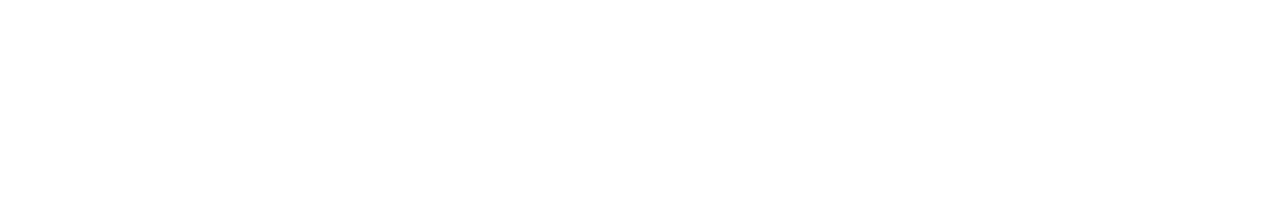
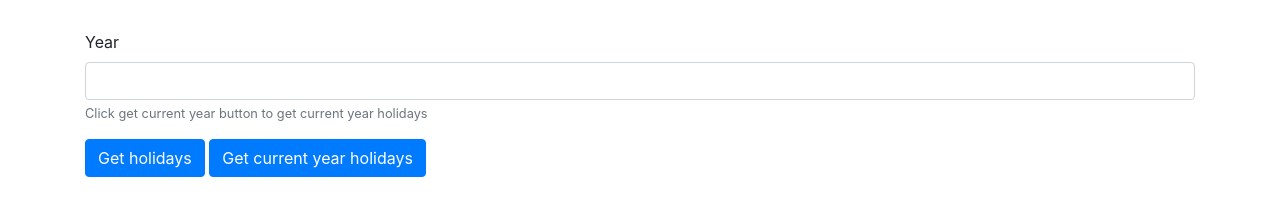
Before and after one commit to sei-entropy/lab-w04d05-axios-lab, a plain HTML site: page index.html in a window 1280 px wide. Drawn offline with nearby package versions, Linux system fonts and the light colour scheme.

Commit message:
Added HTML Content and CSS Styling

```diff
--- a/css/style.css
+++ b/css/style.css
@@ -0,0 +1,11 @@
+form {
+    margin-top: 30px;
+}
+
+.row {
+    margin-top: 20px;
+}
+
+.col-4 {
+    margin-top: 10px;
+}
--- a/index.html
+++ b/index.html
@@ -11,7 +11,21 @@
 </head>
 <body>
 
+<div class="container">
+    <form>
+        <div class="form-group">
+            <label for="year-input">Year</label>
+            <input type="number" class="form-control" id="year-input">
+            <small id="yearHelp" class="form-text text-muted">Click get current year button to get current year holidays</small>
+        </div>
+        <button class="btn btn-primary" id="user-year">Get holidays</button>
+        <button class="btn btn-primary" id="current-year">Get current year holidays</button>
+    </form>
 
+    <div class="row">
+
+    </div>
+</div>
 
 <script src="https://code.jquery.com/jquery-3.4.1.slim.min.js" integrity="sha384-J6qa4849blE2+poT4WnyKhv5vZF5SrPo0iEjwBvKU7imGFAV0wwj1yYfoRSJoZ+n" crossorigin="anonymous"></script>
 <script src="https://cdn.jsdelivr.net/npm/popper.js@1.16.0/dist/umd/popper.min.js" integrity="sha384-Q6E9RHvbIyZFJoft+2mJbHaEWldlvI9IOYy5n3zV9zzTtmI3UksdQRVvoxMfooAo" crossorigin="anonymous"></script>
```
Also changed, not shown: js/main.js (+7 -0 lines).
